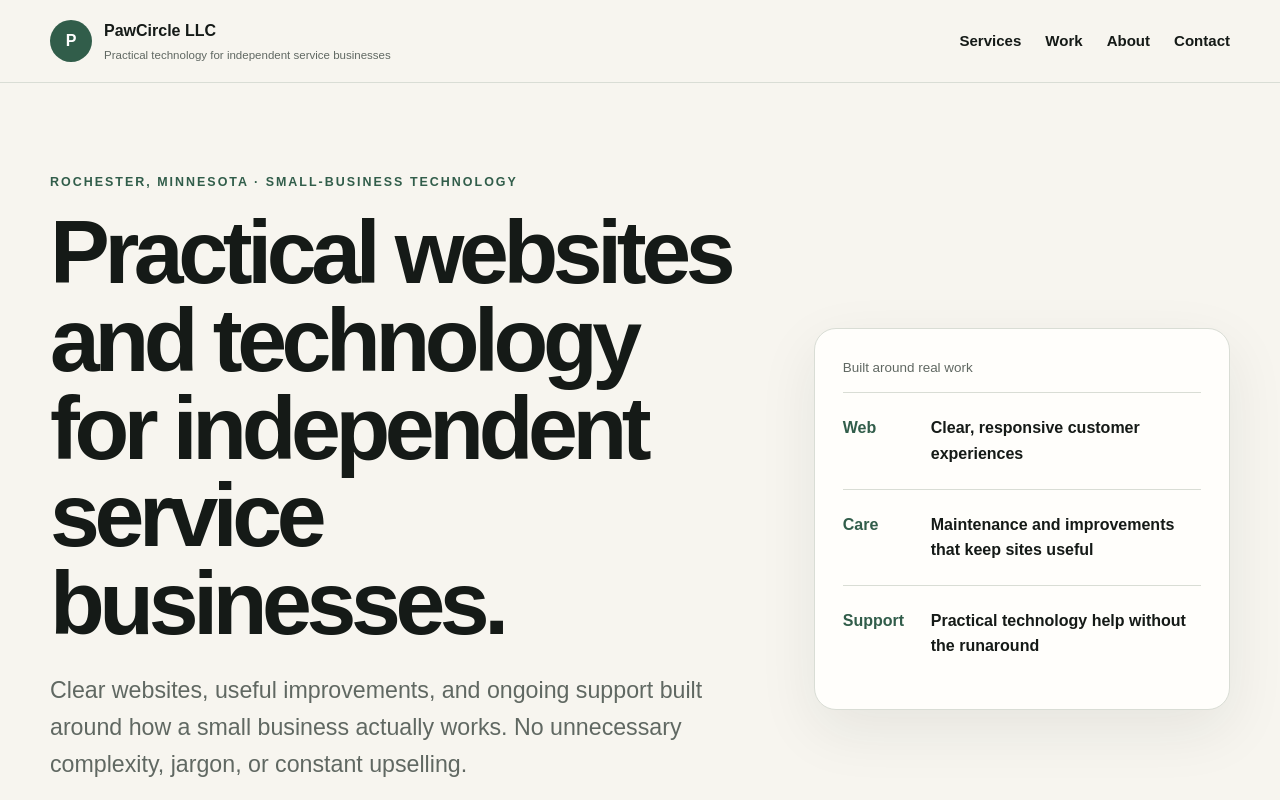
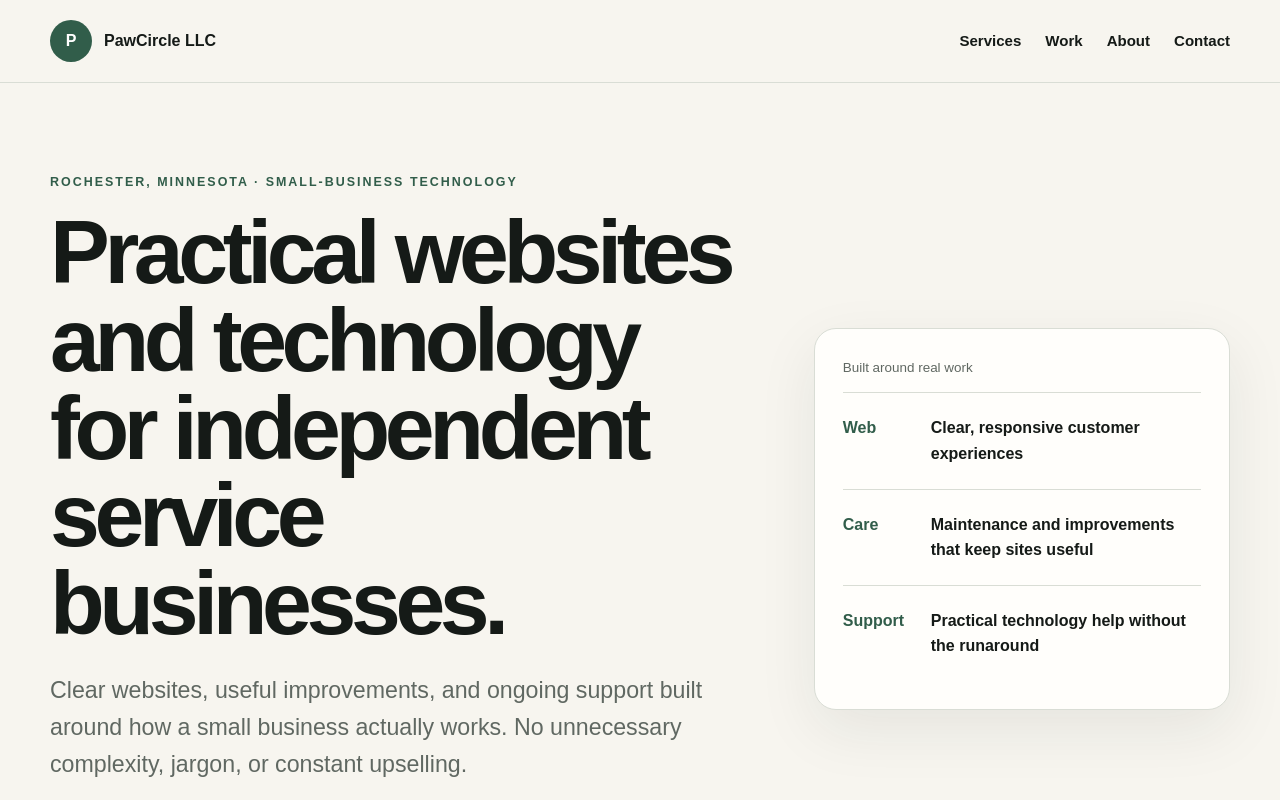
Before and after one commit to reaaland/pawcircle-llc-site, a Next.js app: page / in a window 1280 px wide. Shown: the top 800 px of the page. Built offline with nearby package versions, Linux system fonts and the light colour scheme.

Commit message:
Hide brand subtitle on homepage

```diff
--- a/components/SiteHeader.tsx
+++ b/components/SiteHeader.tsx
@@ -14,6 +14,7 @@ const links = [
 export function SiteHeader() {
   const pathname = usePathname();
   const [menuOpen, setMenuOpen] = useState(false);
+  const showBrandSubtitle = pathname !== "/";
 
   useEffect(() => {
     setMenuOpen(false);
@@ -37,7 +38,9 @@ export function SiteHeader() {
           <span className="brand-mark" aria-hidden="true">P</span>
           <span>
             <strong>PawCircle LLC</strong>
-            <small>Practical technology for independent service businesses</small>
+            {showBrandSubtitle ? (
+              <small>Practical technology for independent service businesses</small>
+            ) : null}
           </span>
         </Link>
 
```
